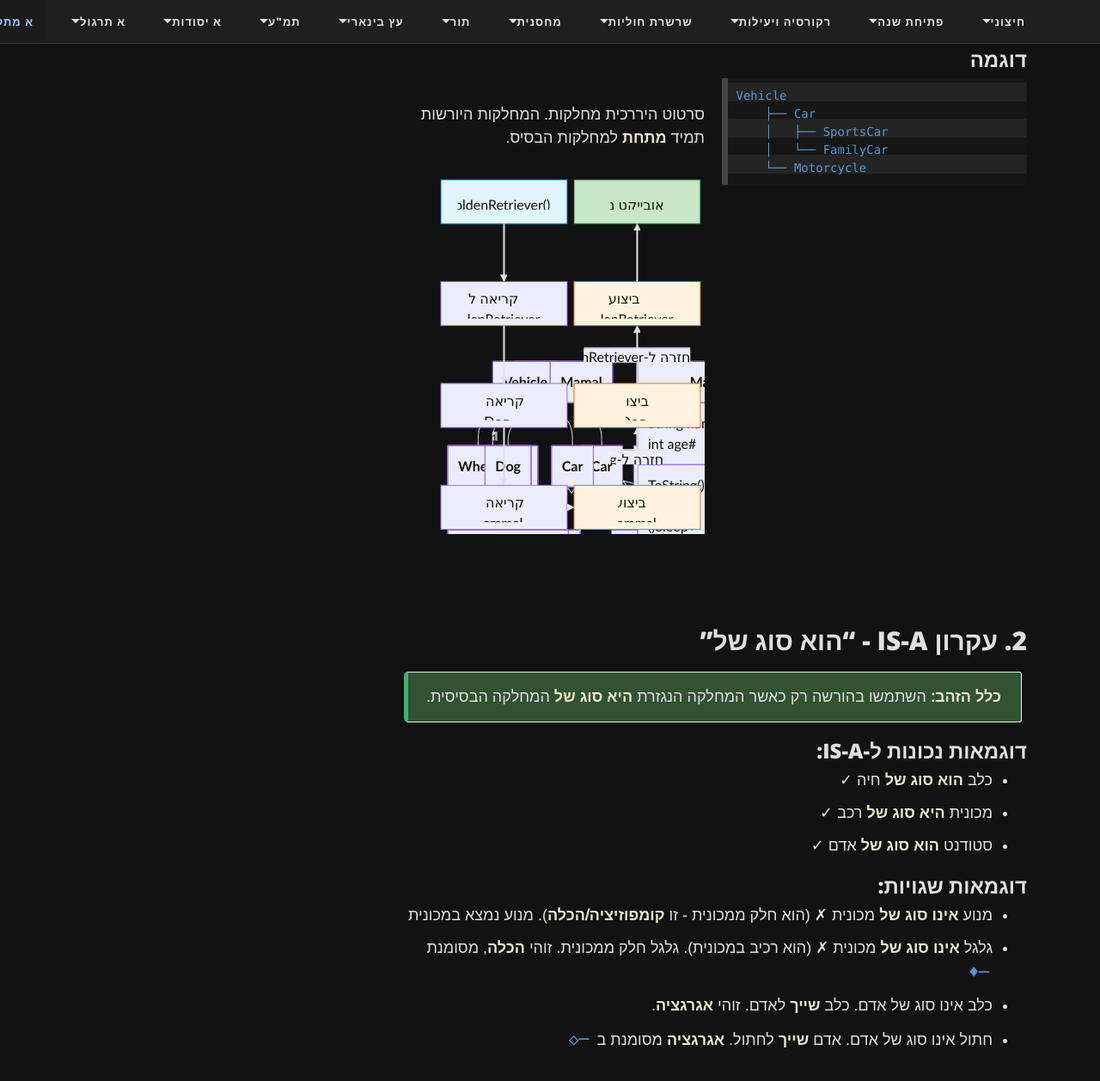
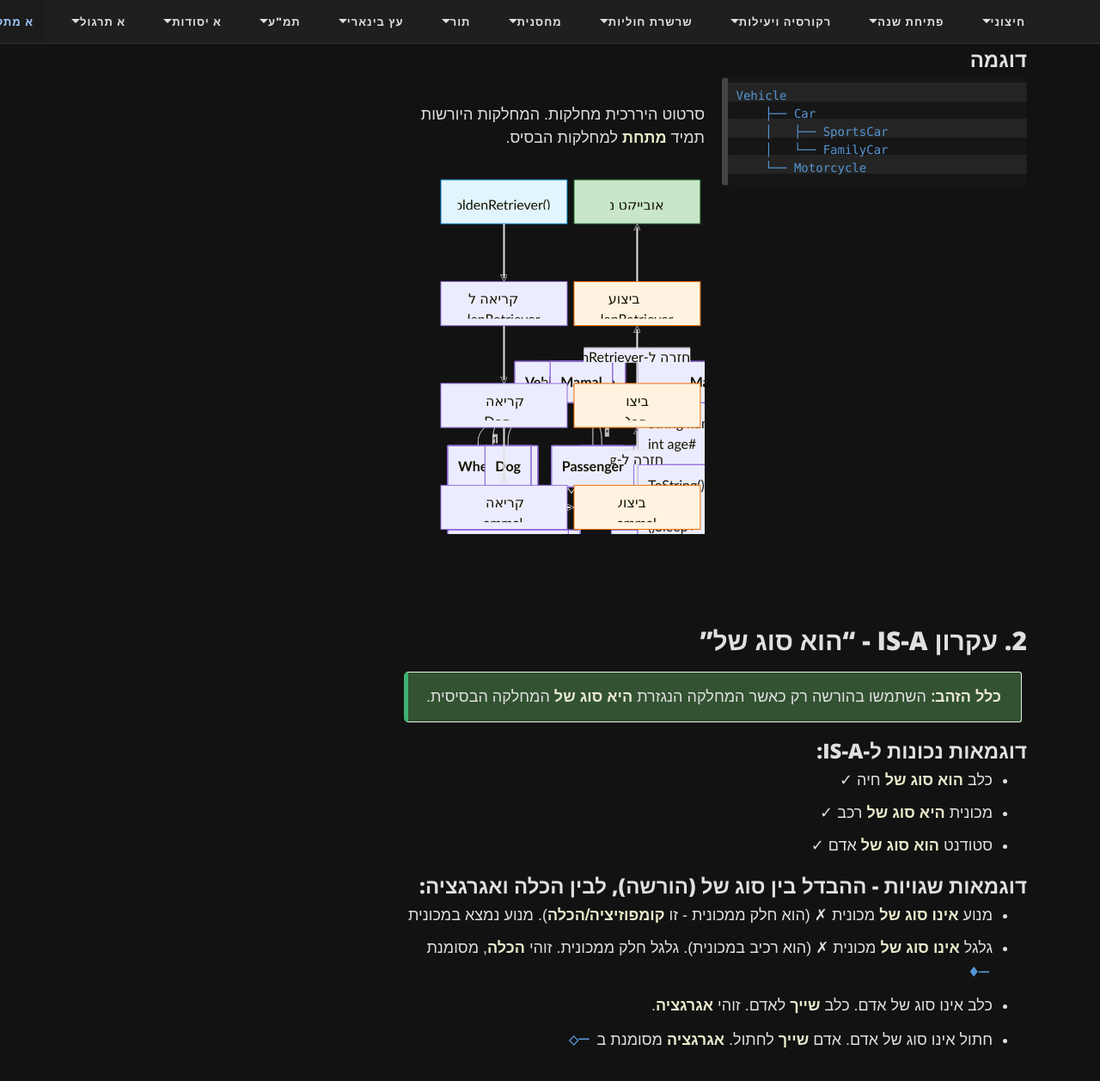
Before and after one commit to 3strategy/BeautifulMivney, a Jekyll site: the page built from oop/01inheritc.md, in a window 1280 px wide and 1400 px high, scrolled down 618 px. Shown: the top 1257 px of the window at 86% size. Built offline with Jekyll 4.4.1, drawn with Linux system fonts in a browser that asks for light colours; comment, search, counter and statistics services are not loaded; some of the changed text lies outside the part shown.

Commit message:
updated mermaid Composition ♦ vs Agregation ◇

````diff
--- a/assets/css/custom-styles.css
+++ b/assets/css/custom-styles.css
@@ -587,13 +587,18 @@
 
 /* Catch-all for any marker paths */
 .mermaid marker path {
-  fill: var(--text-col) !important;
+  fill: none !important;
   stroke: var(--text-col) !important;
 }
 
-/* Target composition markers specifically */
+/* Keep aggregation diamonds hollow while matching the line color */
 .mermaid marker[id$="aggregationStart"] path,
-.mermaid marker[id$="aggregationEnd"] path,
+.mermaid marker[id$="aggregationEnd"] path {
+  fill: none !important;
+  stroke: var(--text-col) !important;
+}
+
+/* Fill composition diamonds so they stay solid */
 .mermaid marker[id$="compositionStart"] path,
 .mermaid marker[id$="compositionEnd"] path {
   fill: var(--text-col) !important;
--- a/oop/01inheritc.md
+++ b/oop/01inheritc.md
@@ -61,7 +61,7 @@
 - מכונית **היא סוג של** רכב ✓
 - סטודנט **הוא סוג של** אדם ✓
 
-### דוגמאות שגויות:
+### דוגמאות שגויות - ההבדל בין סוג של (הורשה), לבין הכלה ואגרגציה:
 - מנוע **אינו סוג של** מכונית ✗ (הוא חלק ממכונית - זו **קומפוזיציה/הכלה**). מנוע נמצא במכונית
 - גלגל **אינו סוג של** מכונית ✗ (הוא רכיב במכונית). גלגל חלק ממכונית. זוהי **הכלה**, מסומנת `─♦`
 - כלב אינו סוג של אדם. כלב **שייך** לאדם. זוהי **אגרגציה**.
@@ -76,6 +76,7 @@
 ---
 classDiagram
     Vehicle "1" *-- "1" Wheel
+    Vehicle "1" o-- "*" Passenger
     Vehicle <|-- Car
 
 ```
@@ -588,7 +591,7 @@
 בשיעורים הבאים נלמד על:
 - **עוד טיפה על [בנאים](/oop/01inheritdconstructors)**
 - **פולימורפיזם** - איך אובייקטים שונים יכולים להתנהג בצורות שונות
-    - **Virtual ו-Override** - דריסת פעולות
+    - **`virtual` ו-`override`** - דריסת פעולות
     - **Abstract Classes** - מחלקות מופשטות
 - **Interfaces** - לא נלמד על (או שכן אבל זה לא לבגרות)
 
@@ -602,10 +605,11 @@
 4. האם מחלקה נגזרת יכולה לגשת ל-private fields של מחלקת האב?
 5. מה ההבדל בין `()base` ל-`()this` בבנאים?
 
-{: .box-note}
-**להצלחה!** תרגול הוא המפתח להבנת הורשה. נסו ליצור היררכיות משלכם ולהתנסות בקוד!
+{: .box-success}
+**מפתח להצלחה:** תרגול הוא המפתח להבנת הורשה. נסו ליצור היררכיות משלכם ולהתנסות בקוד!
 
 
+## קישורים
 
 [Campus playlist](https://www.youtube.com/playlist?list=PLnVUJu2KuoA0CpYg4ga45Q0C5dGaSEYPH)
 
````
Also changed, not shown: other parts of oop/01inheritc.md (+3 -1 lines).
